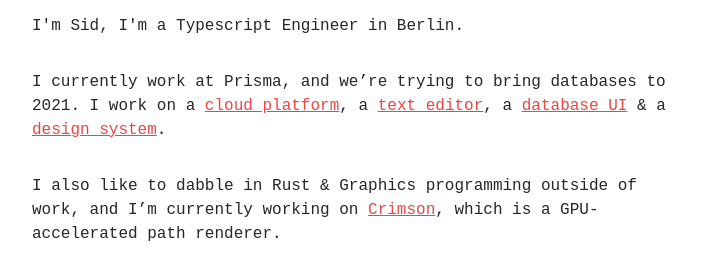
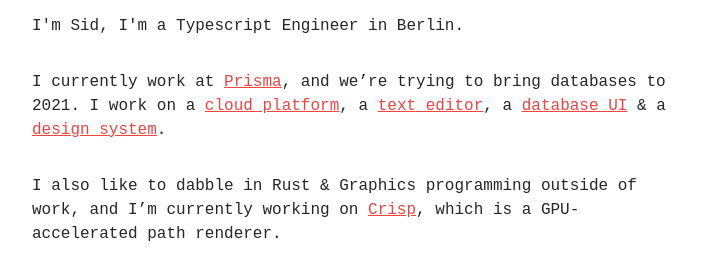
Before and after one commit to sid405/website, a Next.js app: page / in a window 1280 px wide. Shown: the part 210-479 px from the top of the page, without its empty margins (288-990 px from the left). Built offline with nearby package versions, Linux system fonts and the light colour scheme.

Commit message:
improve: link to Prisma

```diff
--- a/components/Intro.tsx
+++ b/components/Intro.tsx
@@ -1,5 +1,4 @@
 import { default as NextLink } from "next/link";
-import React from "react";
 import { Icon } from "./Icon";
 import { Link } from "./Link";
 import { TopoBackground } from "./TopoBackground";
@@ -22,8 +21,11 @@
         <p className="text-5xl">👋</p>
         <p>I&apos;m Sid, I&apos;m a Typescript Engineer in Berlin.</p>
         <p>
-          I currently work at Prisma, and we’re trying to bring databases to
-          2021. I work on a{" "}
+          I currently work at{" "}
+          <Link href="https://prisma.io" title="Prisma website">
+            Prisma
+          </Link>
+          , and we’re trying to bring databases to 2021. I work on a{" "}
           <Link
             href="https://cloud.prisma.io"
             title="Visit the Prisma Data Platform"
@@ -60,7 +62,7 @@
             href="https://github.com/crimsontools/crisp"
             title="Visit GitHub repository for Crisp"
           >
-            Crimson
+            Crisp
           </Link>
           , which is a GPU-accelerated path renderer.
         </p>
```
